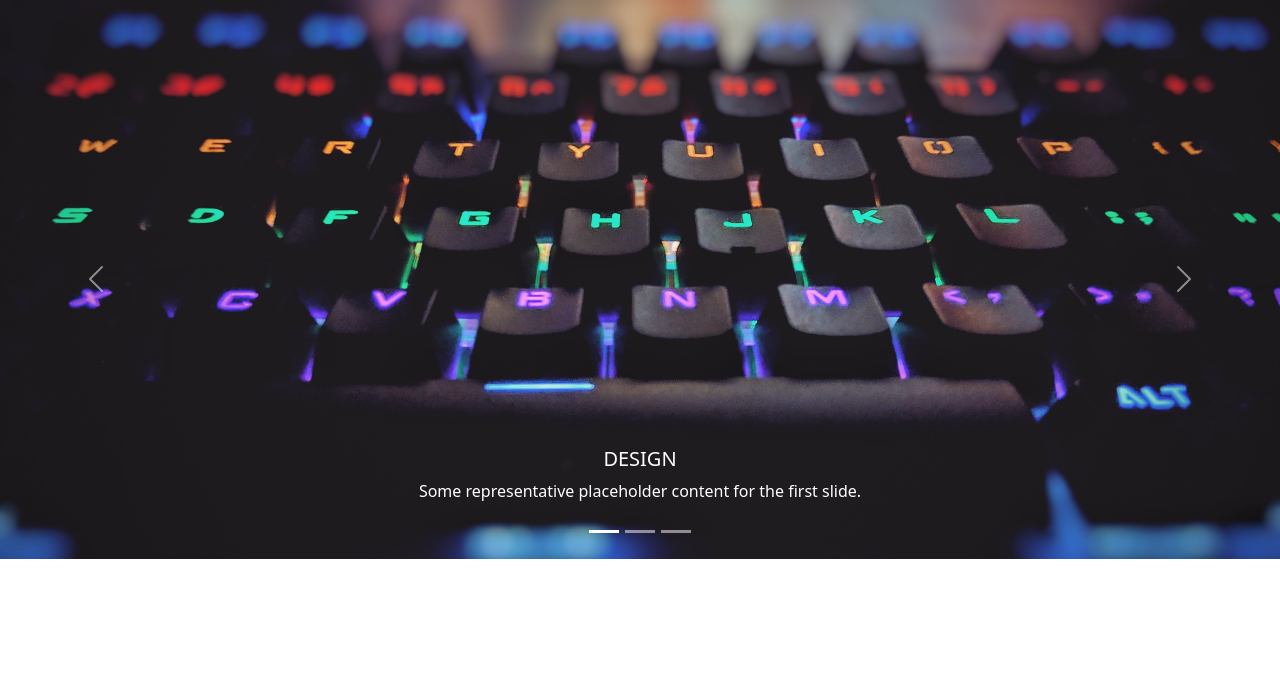
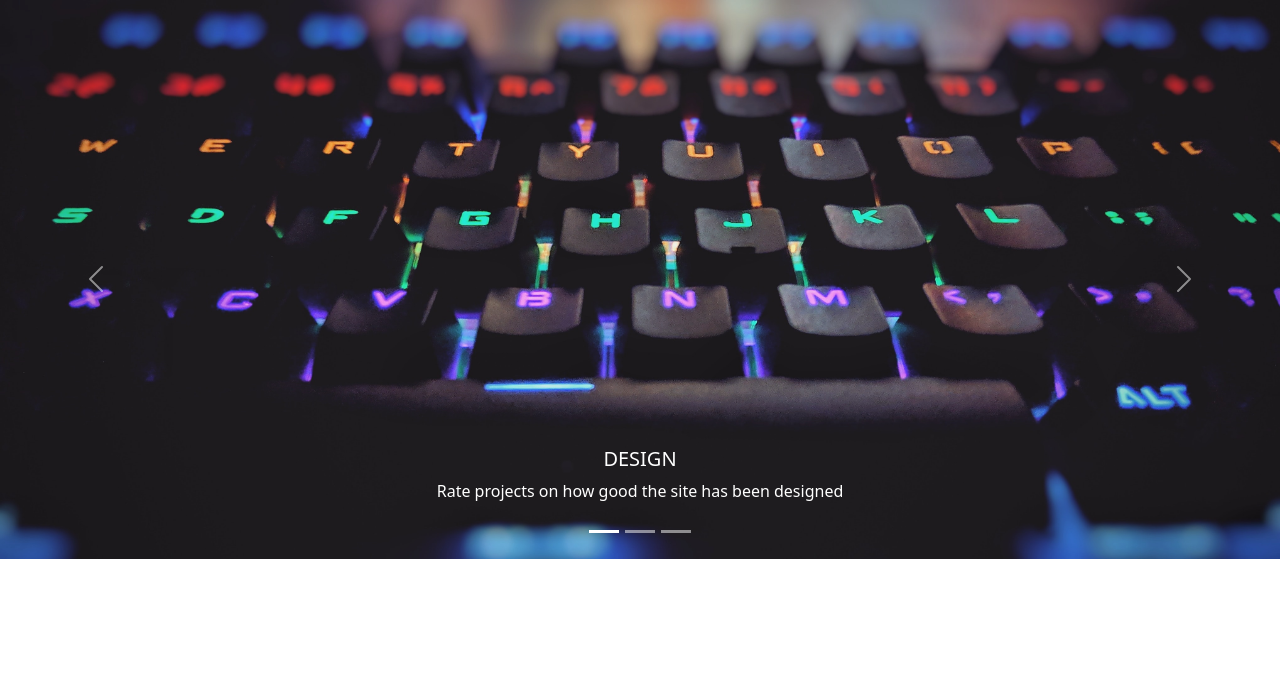
Before and after one commit to victoriamwangi/rateprojects, a Django app: page / in a window 1280 px wide. Shown: the part 57-732 px from the top of the page. Run offline with Django 4.2, Linux system fonts and the light colour scheme; data that the repository does not hold is empty; some libraries are stand-ins or nearby versions.

Commit message:
st: edit content

```diff
--- a/rate/templates/home.html
+++ b/rate/templates/home.html
@@ -37,7 +37,7 @@
         />
         <div class="carousel-caption d-none d-md-block">
           <h5>DESIGN</h5>
-          <p>Some representative placeholder content for the first slide.</p>
+          <p>Rate projects on how good the site has been designed</p>
         </div>
       </div>
       <div class="carousel-item">
@@ -48,7 +48,7 @@
         />
         <div class="carousel-caption d-none d-md-block">
           <h5>USABILITY</h5>
-          <p>Some representative placeholder content for the second slide.</p>
+          <p>Rate projects on how good the site's usability</p>
         </div>
       </div>
       <div class="carousel-item">
@@ -59,7 +59,7 @@
         />
         <div class="carousel-caption d-none d-md-block">
           <h5>CONTENT</h5>
-          <p>Some representative placeholder content for the third slide.</p>
+          <p>Rate projects on how good the content is</p>
         </div>
       </div>
     </div>
```
